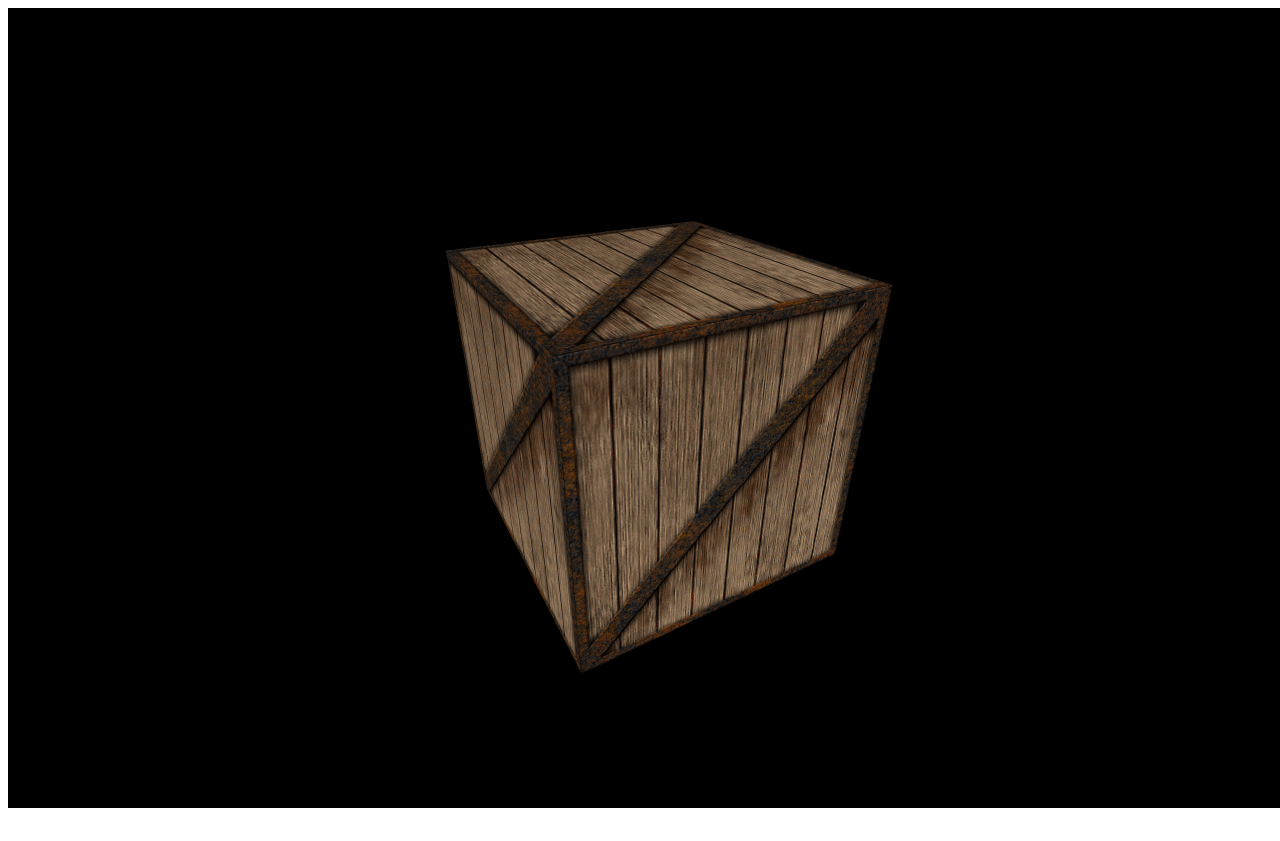
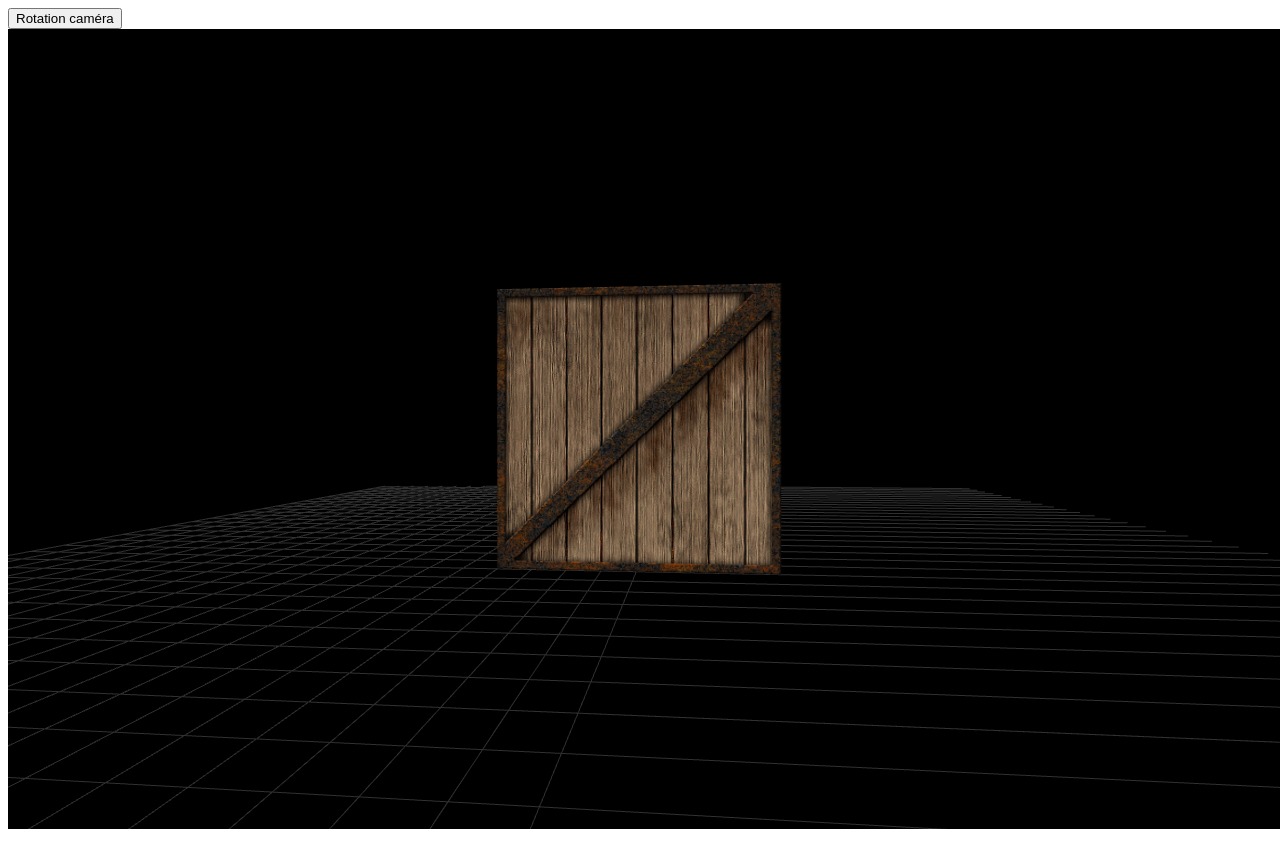
Before and after one commit to Babast/WebGL_Cube, a plain HTML site: page public_html/index.html in a window 1280 px wide. Before the commit the page ends 820 px from the top, so only its background shows below. Drawn offline with Linux system fonts and the light colour scheme; animation ran at ten frames a second.

Commit message:
Ajout grille + rotation camera

```diff
--- a/public_html/index.html
+++ b/public_html/index.html
@@ -5,10 +5,13 @@
         <meta http-equiv="Content-Type" content="text/html; charset=UTF-8">
     </head>
     <body>
+        <div>
+           <input type="button" value="Rotation caméra" onclick="RotationCam()">
+       </div>
        <script type="text/javascript" src="js/libs/three.js-r53/three.min.js"></script>
-
        <script>
             var camera, scene, renderer;
+            var rotation;
 
              init();
              animate();
@@ -23,15 +26,28 @@
 
 		scene = new THREE.Scene();
 
+                //Grid
+                var line_material = new THREE.LineBasicMaterial( { color: 0x303030 } ),
+                        geometry = new THREE.Geometry(),
+                        floor = -100, step = 25;
+                for ( var i = 0; i <= 40; i ++ ) {
+                    geometry.vertices.push( new THREE.Vector3( - 500, floor, i * step - 500 ) );
+                    geometry.vertices.push( new THREE.Vector3(   500, floor, i * step - 500 ) );
+                    geometry.vertices.push( new THREE.Vector3( i * step - 500, floor, -500 ) );
+                    geometry.vertices.push( new THREE.Vector3( i * step - 500, floor,  500 ) );
+                }
+                var line = new THREE.Line( geometry, line_material, THREE.LinePieces );
+                scene.add( line );
+
+                //Cube
 		var geometry = new THREE.CubeGeometry( 200, 200, 200 );
-
 		var texture = THREE.ImageUtils.loadTexture( 'crate.gif' );
 		texture.anisotropy = renderer.getMaxAnisotropy();
-
 		var material = new THREE.MeshBasicMaterial( { map: texture } );
-
 		mesh = new THREE.Mesh( geometry, material );
 		scene.add( mesh );
+
+                rotation = true;
 
 		window.addEventListener( 'resize', onWindowResize, false );
                 window.addEventListener( 'click', onWindowClick );
@@ -44,18 +60,31 @@
             }
 
             function onWindowClick() {
-                camera.position.z -= 10;
+                //mesh.rotation.x += 0.01;
+	        //mesh.rotation.y += 0.01;
             }
 
             function animate() {
                 requestAnimationFrame( animate );
+                if (rotation){
+                    var timer = 0.0001 * Date.now();
+                    camera.position.x = Math.cos( timer ) * 500;
+                    camera.position.z = Math.sin( timer ) * 500;
+                    camera.lookAt( scene.position );
+                }
+                renderer.render(scene, camera);
+            }
 
-		mesh.rotation.x += 0.01;
-	        mesh.rotation.y += 0.01;
-
-		renderer.render(scene, camera);
+            function RotationCam() {
+                if(rotation){
+                    rotation = false;
+                }
+                else{
+                    rotation =true;
+                }
             }
 
        </script>
+
     </body>
 </html>
```
